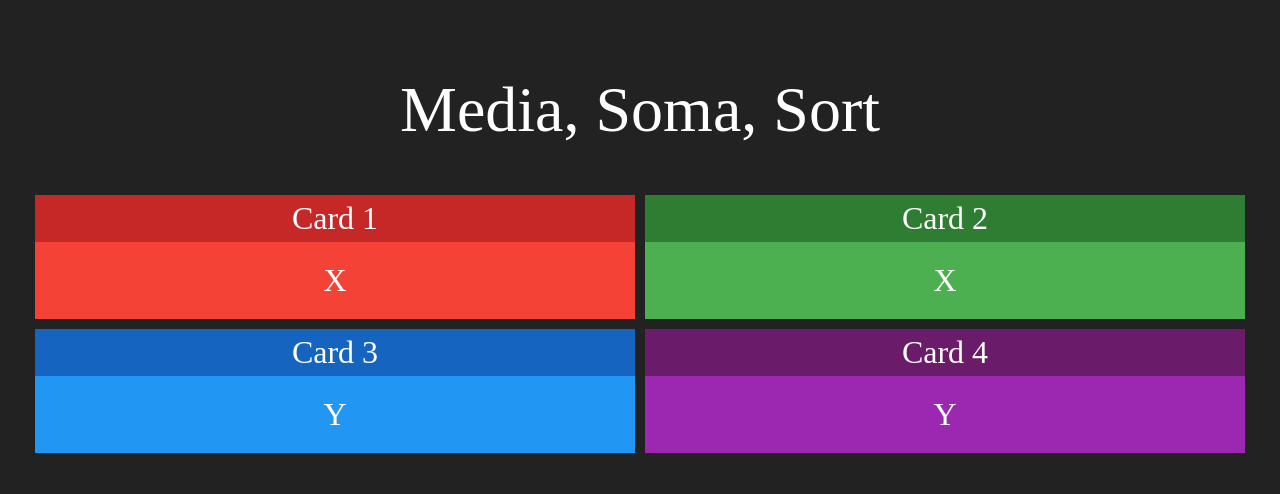
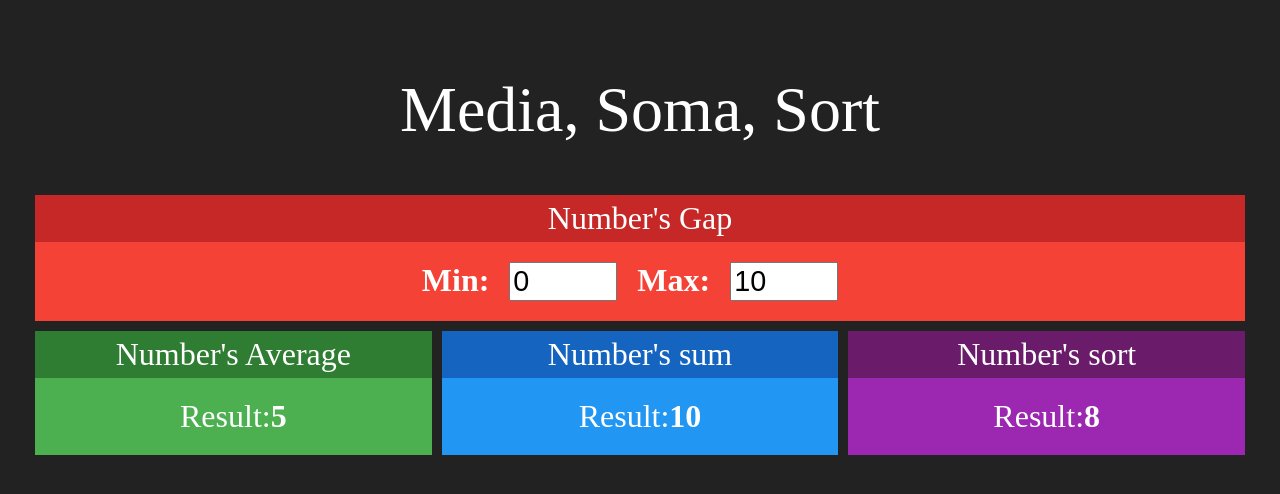
Before and after one commit to thiagomoyses/media-soma-sort, a React (Create React App) app: page / in a window 1280 px wide. Shown: the top 494 px of the page. Built offline with nearby package versions, Linux system fonts and the light colour scheme.

Commit message:
redux config

```diff
--- a/package.json
+++ b/package.json
@@ -3,6 +3,7 @@
   "version": "0.1.0",
   "private": true,
   "dependencies": {
+    "@reduxjs/toolkit": "^1.8.6",
     "@testing-library/jest-dom": "^5.16.5",
     "@testing-library/react": "^13.4.0",
     "@testing-library/user-event": "^13.5.0",
--- a/src/App.js
+++ b/src/App.js
@@ -1,18 +1,21 @@
 import './App.css';
-import Card from './components/Card';
+import Gap from './components/Gap';
+import Average from './components/Average';
+import Sort from './components/Sort';
+import Sum from './components/Sum';
 
 function App() {
   return (
     <div className="App">
       <h1>Media, Soma, Sort</h1>
       <div className="row">
-        <Card title='Card 1' red>X</Card>
-        <Card title='Card 2' green>X</Card>
+        <Gap>X</Gap>
       </div>
 
       <div className="row">
-        <Card title='Card 3' blue>Y</Card>
-        <Card title='Card 4' purple>Y</Card>
+        <Average />
+        <Sum />
+        <Sort />
       </div>
     </div>
   );
--- /dev/null
+++ b/src/components/Average.jsx
@@ -0,0 +1,16 @@
+import React from 'react';
+
+import Card from './Card';
+
+export default function Average(props){
+    return(
+        <Card title="Number's Average" green>
+            <div>
+                <span>
+                    <span>Result:</span>
+                    <strong>5</strong>
+                </span>
+            </div>
+        </Card>
+    );
+}
--- /dev/null
+++ b/src/components/Gap.jsx
@@ -0,0 +1,21 @@
+import React from 'react';
+import './gap.css';
+
+import Card from './Card';
+
+export default function Gap(){
+    return(
+        <Card title="Number's Gap" red>
+            <div className="gap">
+                <span>
+                    <strong>Min:</strong>
+                    <input type="nuber" value={0} readOnly/>
+                </span>
+                <span>
+                    <strong>Max:</strong>
+                    <input type="nuber" value={10} readOnly/>
+                </span>
+            </div>
+        </Card>
+    );
+}
--- /dev/null
+++ b/src/components/Sort.jsx
@@ -0,0 +1,16 @@
+import React from 'react';
+
+import Card from './Card';
+
+export default function Average(props){
+    return(
+        <Card title="Number's sort" purple>
+            <div>
+                <span>
+                    <span>Result:</span>
+                    <strong>8</strong>
+                </span>
+            </div>
+        </Card>
+    );
+}
--- /dev/null
+++ b/src/components/Sum.jsx
@@ -0,0 +1,16 @@
+import React from 'react';
+
+import Card from './Card';
+
+export default function Average(props){
+    return(
+        <Card title="Number's sum" blue>
+            <div>
+                <span>
+                    <span>Result:</span>
+                    <strong>10</strong>
+                </span>
+            </div>
+        </Card>
+    );
+}
--- /dev/null
+++ b/src/components/gap.css
@@ -0,0 +1,6 @@
+.gap input{
+    font-size: 1.8rem;
+    margin-left: 20px;
+    margin-right: 20px;
+    width: 100px;
+}
--- a/src/index.js
+++ b/src/index.js
@@ -4,11 +4,16 @@ import './index.css';
 import App from './App';
 import reportWebVitals from './reportWebVitals';
 
+import { Provider } from 'react-redux';
+import storeConfig from './store/storeConfig';
+
 const root = ReactDOM.createRoot(document.getElementById('root'));
 root.render(
-  <React.StrictMode>
-    <App />
-  </React.StrictMode>
+  <Provider store={ storeConfig() }>
+    <React.StrictMode>
+      <App />
+    </React.StrictMode>
+  </Provider>
 );
 
 // If you want to start measuring performance in your app, pass a function
--- /dev/null
+++ b/src/store/storeConfig.js
@@ -0,0 +1,23 @@
+import { combineReducers, configureStore } from '@reduxjs/toolkit';
+
+const reducers = combineReducers({
+    numbers: (state, action) => {
+        console.log(state, ' ', action);
+        return {
+            min: 1,
+            max: 10
+        }
+    },
+    names: (state, action) => {
+        console.log(state, ' ', action);
+        return [
+            'ana',
+            'bia',
+            'carlos'
+        ]
+    }
+});
+
+export default function storeConfig(){
+    return configureStore({reducer: reducers});
+}
```
Also changed, not shown: src/components/Card.jsx (+4 -4 lines), 1 other file (tests, documents, lock files or other folders).
